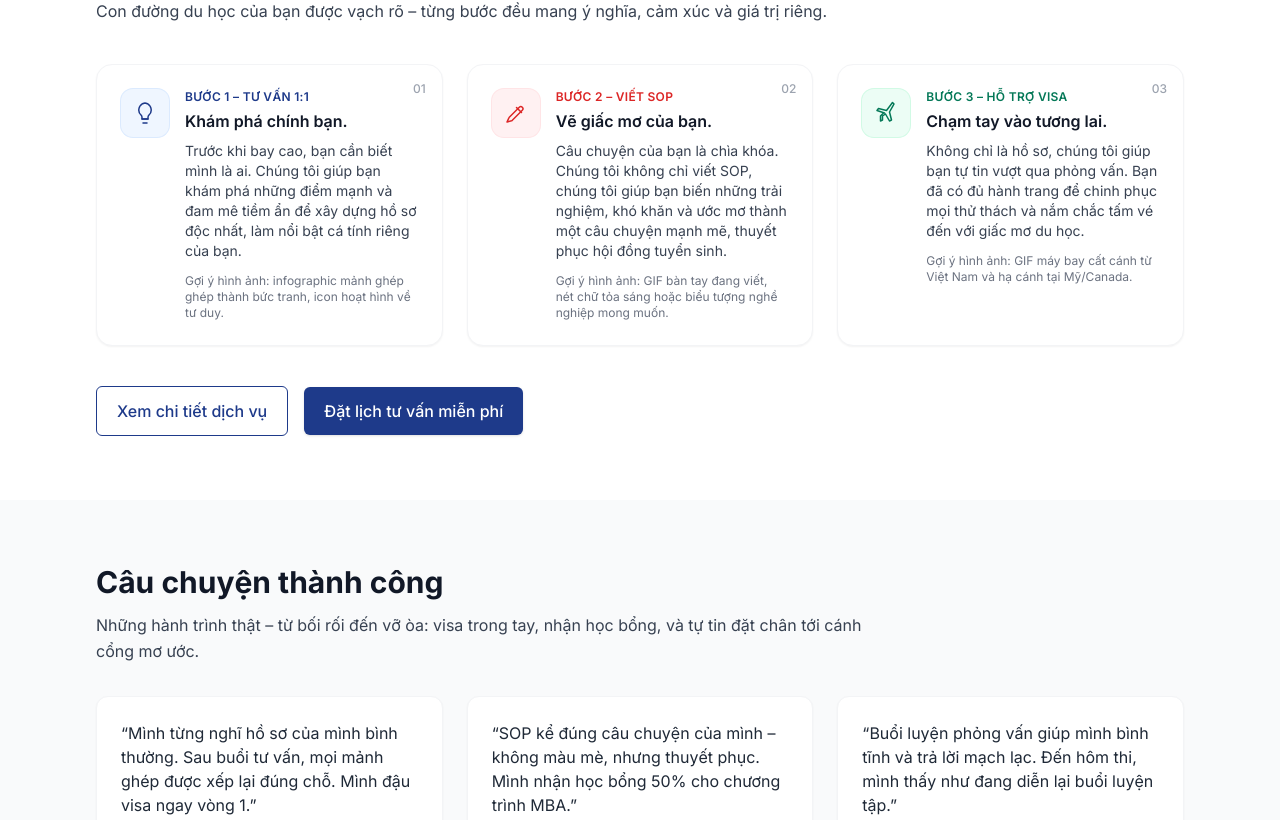
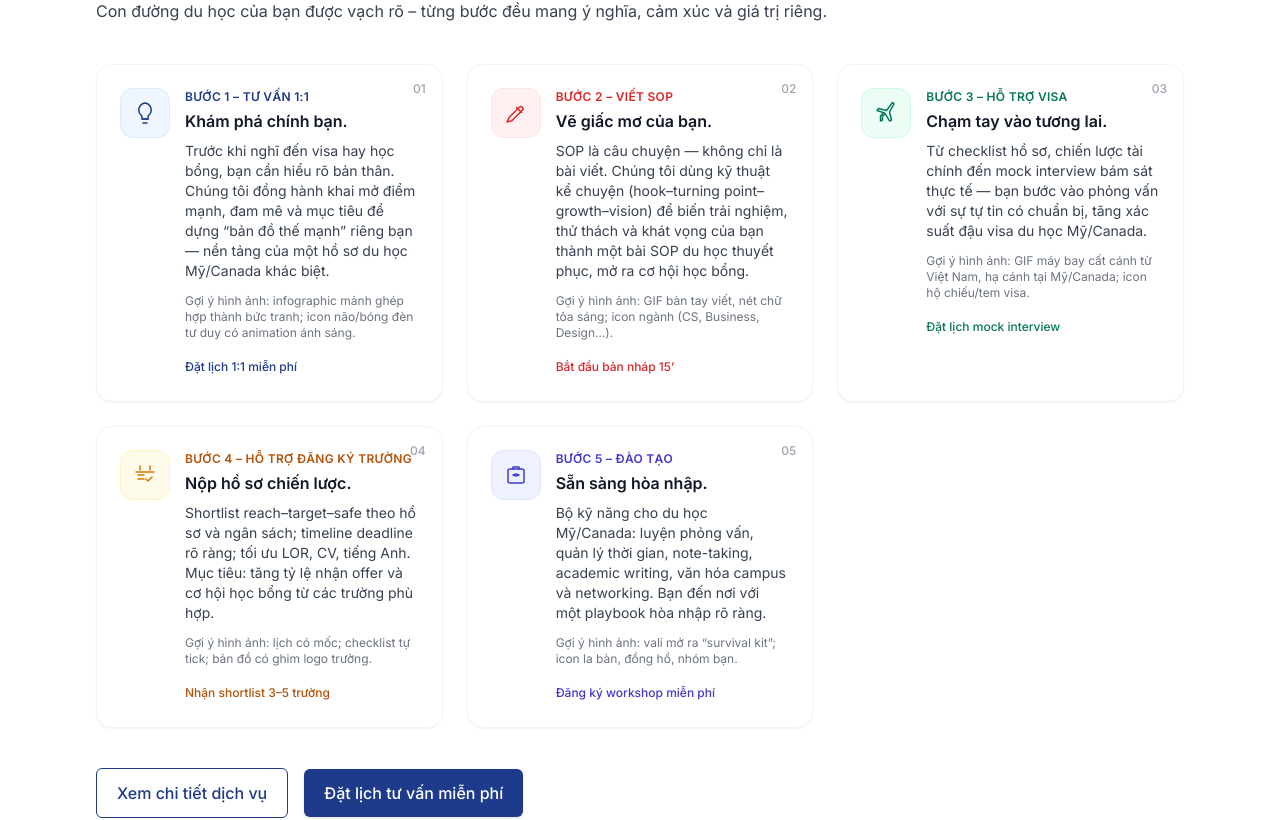
Before and after one commit to huyquochuynh008-sys/fastfactduhoc-fe, a Next.js app: page / in a window 1280 px wide. Shown: the part 657-1477 px from the top of the page. Built offline with nearby package versions, Linux system fonts and the light colour scheme.

Commit message:
Expand services journey to 5 steps with enriched copy, SEO keywords, and hover effects + microcopy CTAs
cgen-af8ab6ed1fff415499e2565217de0eac

```diff
--- a/pages/index.tsx
+++ b/pages/index.tsx
@@ -36,7 +36,7 @@ export default function HomePage() {
           <div className="absolute inset-0 bg-white/75"></div>
         </div>
         <div className="section-wrapper max-w-4xl">
-          <p className="text-sm font-medium text-brandBlue">Du học không chỉ là đích đến – đó là câu chuyện của bạn</p>
+          <p className="text-sm font-medium text-brandBlue">Du học kh��ng chỉ là đích đến – đó là câu chuyện của bạn</p>
           <h1 className="mt-2 text-3xl sm:text-5xl font-extrabold text-gray-900">
             Bạn viết câu chuyện. Chúng tôi mở cánh cửa tới <span className="text-brandBlue">Mỹ</span> &{' '}
             <span className="text-brandRed">Canada</span>
@@ -56,7 +56,7 @@ export default function HomePage() {
       <section className="py-16">
         <div className="section-wrapper">
           <header className="max-w-3xl">
-            <h2 className="text-2xl sm:text-3xl font-bold text-gray-900">Hành trình của bạn, chúng tôi đồng hành</h2>
+            <h2 className="text-2xl sm:text-3xl font-bold text-gray-900">Hành trình của bạn, chúng t��i đồng hành</h2>
             <p className="mt-3 body-copy">Con đường du học của bạn được vạch rõ – từng bước đều mang ý nghĩa, cảm xúc và giá trị riêng.</p>
           </header>
 
@@ -79,10 +79,13 @@ export default function HomePage() {
                   <p className="text-xs font-semibold uppercase tracking-wide text-brandBlue">Bước 1 – Tư vấn 1:1</p>
                   <h3 className="mt-1 font-semibold text-gray-900">Khám phá chính bạn.</h3>
                   <p className="mt-2 text-sm text-gray-700">
-                    Trước khi bay cao, bạn cần biết mình là ai. Chúng tôi giúp bạn khám phá những điểm mạnh và đam mê tiềm ẩn để
-                    xây dựng hồ sơ độc nhất, làm nổi bật cá tính riêng của bạn.
+                    Trước khi nghĩ đến visa hay học bổng, bạn cần hiểu rõ bản thân. Chúng tôi đồng hành khai mở điểm mạnh, đam mê và mục tiêu
+                    để dựng “bản đồ thế mạnh” riêng bạn — nền tảng của một hồ sơ du học Mỹ/Canada khác biệt.
                   </p>
-                  <p className="mt-3 text-xs text-gray-500">Gợi ý hình ảnh: infographic mảnh ghép ghép thành bức tranh, icon hoạt hình về tư duy.</p>
+                  <p className="mt-3 text-xs text-gray-500">Gợi ý hình ảnh: infographic mảnh ghép hợp thành bức tranh; icon não/bóng đèn tư duy có animation ánh sáng.</p>
+                  <div className="mt-3">
+                    <Link href="/contact" className="text-xs font-medium text-brandBlue hover:underline">Đặt lịch 1:1 miễn phí</Link>
+                  </div>
                 </div>
               </div>
               <span className="absolute right-4 top-4 text-xs font-medium text-gray-400">01</span>
@@ -105,10 +108,13 @@ export default function HomePage() {
                   <p className="text-xs font-semibold uppercase tracking-wide text-brandRed">Bước 2 – Viết SOP</p>
                   <h3 className="mt-1 font-semibold text-gray-900">Vẽ giấc mơ của bạn.</h3>
                   <p className="mt-2 text-sm text-gray-700">
-                    Câu chuyện của bạn là chìa khóa. Chúng tôi không chỉ viết SOP, chúng tôi giúp bạn biến những trải nghiệm, khó khăn
-                    và ước mơ thành một câu chuyện mạnh mẽ, thuyết phục hội đồng tuyển sinh.
+                    SOP là câu chuyện — không chỉ là bài viết. Chúng tôi dùng kỹ thuật kể chuyện (hook–turning point–growth–vision) để biến trải nghiệm,
+                    thử thách và khát vọng của bạn thành một bài SOP du học thuyết phục, mở ra cơ hội học bổng.
                   </p>
-                  <p className="mt-3 text-xs text-gray-500">Gợi ý hình ảnh: GIF bàn tay đang viết, nét chữ tỏa sáng hoặc biểu tượng nghề nghiệp mong muốn.</p>
+                  <p className="mt-3 text-xs text-gray-500">Gợi ý hình ảnh: GIF bàn tay viết, nét chữ tỏa sáng; icon ngành (CS, Business, Design…).</p>
+                  <div className="mt-3">
+                    <Link href="/contact" className="text-xs font-medium text-brandRed hover:underline">Bắt đầu bản nháp 15’</Link>
+                  </div>
                 </div>
               </div>
               <span className="absolute right-4 top-4 text-xs font-medium text-gray-400">02</span>
@@ -130,13 +136,74 @@ export default function HomePage() {
                   <p className="text-xs font-semibold uppercase tracking-wide text-emerald-700">Bước 3 – Hỗ trợ Visa</p>
                   <h3 className="mt-1 font-semibold text-gray-900">Chạm tay vào tương lai.</h3>
                   <p className="mt-2 text-sm text-gray-700">
-                    Không chỉ là hồ sơ, chúng tôi giúp bạn tự tin vượt qua phỏng vấn. Bạn đã có đủ hành trang để chinh phục mọi thử thách
-                    và nắm chắc tấm vé đến với giấc mơ du học.
+                    Từ checklist hồ sơ, chiến lược tài chính đến mock interview bám sát thực tế — bạn bước vào phỏng vấn với sự tự tin có chuẩn bị,
+                    tăng xác suất đậu visa du học Mỹ/Canada.
                   </p>
-                  <p className="mt-3 text-xs text-gray-500">Gợi ý hình ảnh: GIF máy bay cất cánh từ Việt Nam và hạ cánh tại Mỹ/Canada.</p>
+                  <p className="mt-3 text-xs text-gray-500">Gợi ý hình ảnh: GIF máy bay cất cánh từ Việt Nam, hạ cánh tại Mỹ/Canada; icon hộ chiếu/tem visa.</p>
+                  <div className="mt-3">
+                    <Link href="/contact" className="text-xs font-medium text-emerald-700 hover:underline">Đặt lịch mock interview</Link>
+                  </div>
                 </div>
               </div>
               <span className="absolute right-4 top-4 text-xs font-medium text-gray-400">03</span>
+            </li>
+
+            {/* Step 4 */}
+            <li className="group relative overflow-hidden rounded-2xl border border-gray-100 bg-white p-6 shadow-sm transition-all hover:-translate-y-1 hover:shadow-lg">
+              <div className="pointer-events-none absolute inset-0 opacity-0 transition-opacity duration-300 group-hover:opacity-100" aria-hidden>
+                <div className="absolute inset-0 bg-gradient-to-br from-amber-100/40 via-transparent to-amber-200/40"></div>
+              </div>
+              <div className="flex items-start gap-4">
+                <div className="relative h-12 w-12 shrink-0 rounded-xl bg-amber-50 ring-1 ring-amber-100 flex items-center justify-center transition-transform group-hover:scale-110">
+                  {/* Calendar/Checklist icon */}
+                  <svg viewBox="0 0 24 24" className="h-6 w-6 text-amber-600" fill="none" stroke="currentColor" strokeWidth="1.5" strokeLinecap="round" strokeLinejoin="round" aria-hidden>
+                    <path d="M7 3v4M17 3v4M3 9h18M5 12h6M5 16h6M13 16l2 2 4-4"/>
+                  </svg>
+                </div>
+                <div>
+                  <p className="text-xs font-semibold uppercase tracking-wide text-amber-700">Bước 4 – Hỗ trợ đăng ký trường</p>
+                  <h3 className="mt-1 font-semibold text-gray-900">Nộp hồ sơ chiến lược.</h3>
+                  <p className="mt-2 text-sm text-gray-700">
+                    Shortlist reach–target–safe theo hồ sơ và ngân sách; timeline deadline rõ ràng; tối ưu LOR, CV, tiếng Anh. Mục tiêu: tăng tỷ lệ nhận offer
+                    và cơ hội học bổng từ các trường phù hợp.
+                  </p>
+                  <p className="mt-3 text-xs text-gray-500">Gợi ý hình ảnh: lịch có mốc; checklist tự tick; bản đồ có ghim logo trường.</p>
+                  <div className="mt-3">
+                    <Link href="/services" className="text-xs font-medium text-amber-700 hover:underline">Nhận shortlist 3–5 trường</Link>
+                  </div>
+                </div>
+              </div>
+              <span className="absolute right-4 top-4 text-xs font-medium text-gray-400">04</span>
+            </li>
+
+            {/* Step 5 */}
+            <li className="group relative overflow-hidden rounded-2xl border border-gray-100 bg-white p-6 shadow-sm transition-all hover:-translate-y-1 hover:shadow-lg">
+              <div className="pointer-events-none absolute inset-0 opacity-0 transition-opacity duration-300 group-hover:opacity-100" aria-hidden>
+                <div className="absolute inset-0 bg-gradient-to-br from-indigo-100/40 via-transparent to-indigo-200/40"></div>
+              </div>
+              <div className="flex items-start gap-4">
+                <div className="relative h-12 w-12 shrink-0 rounded-xl bg-indigo-50 ring-1 ring-indigo-100 flex items-center justify-center transition-transform group-hover:scale-110">
+                  {/* Suitcase/Compass icon */}
+                  <svg viewBox="0 0 24 24" className="h-6 w-6 text-indigo-700" fill="none" stroke="currentColor" strokeWidth="1.5" strokeLinecap="round" strokeLinejoin="round" aria-hidden>
+                    <path d="M9 6V4h6v2"/>
+                    <rect x="4" y="6" width="16" height="14" rx="2"/>
+                    <path d="M9 12l3-1 3 1-3 1-3-1z"/>
+                  </svg>
+                </div>
+                <div>
+                  <p className="text-xs font-semibold uppercase tracking-wide text-indigo-700">Bước 5 – Đào tạo</p>
+                  <h3 className="mt-1 font-semibold text-gray-900">Sẵn sàng hòa nhập.</h3>
+                  <p className="mt-2 text-sm text-gray-700">
+                    Bộ kỹ năng cho du học Mỹ/Canada: luyện phỏng vấn, quản lý thời gian, note-taking, academic writing, văn hóa campus và networking.
+                    Bạn đến nơi với một playbook hòa nhập rõ ràng.
+                  </p>
+                  <p className="mt-3 text-xs text-gray-500">Gợi ý hình ảnh: vali mở ra “survival kit”; icon la bàn, đồng hồ, nhóm bạn.</p>
+                  <div className="mt-3">
+                    <Link href="/contact" className="text-xs font-medium text-indigo-700 hover:underline">Đăng ký workshop miễn phí</Link>
+                  </div>
+                </div>
+              </div>
+              <span className="absolute right-4 top-4 text-xs font-medium text-gray-400">05</span>
             </li>
           </ol>
 
```
